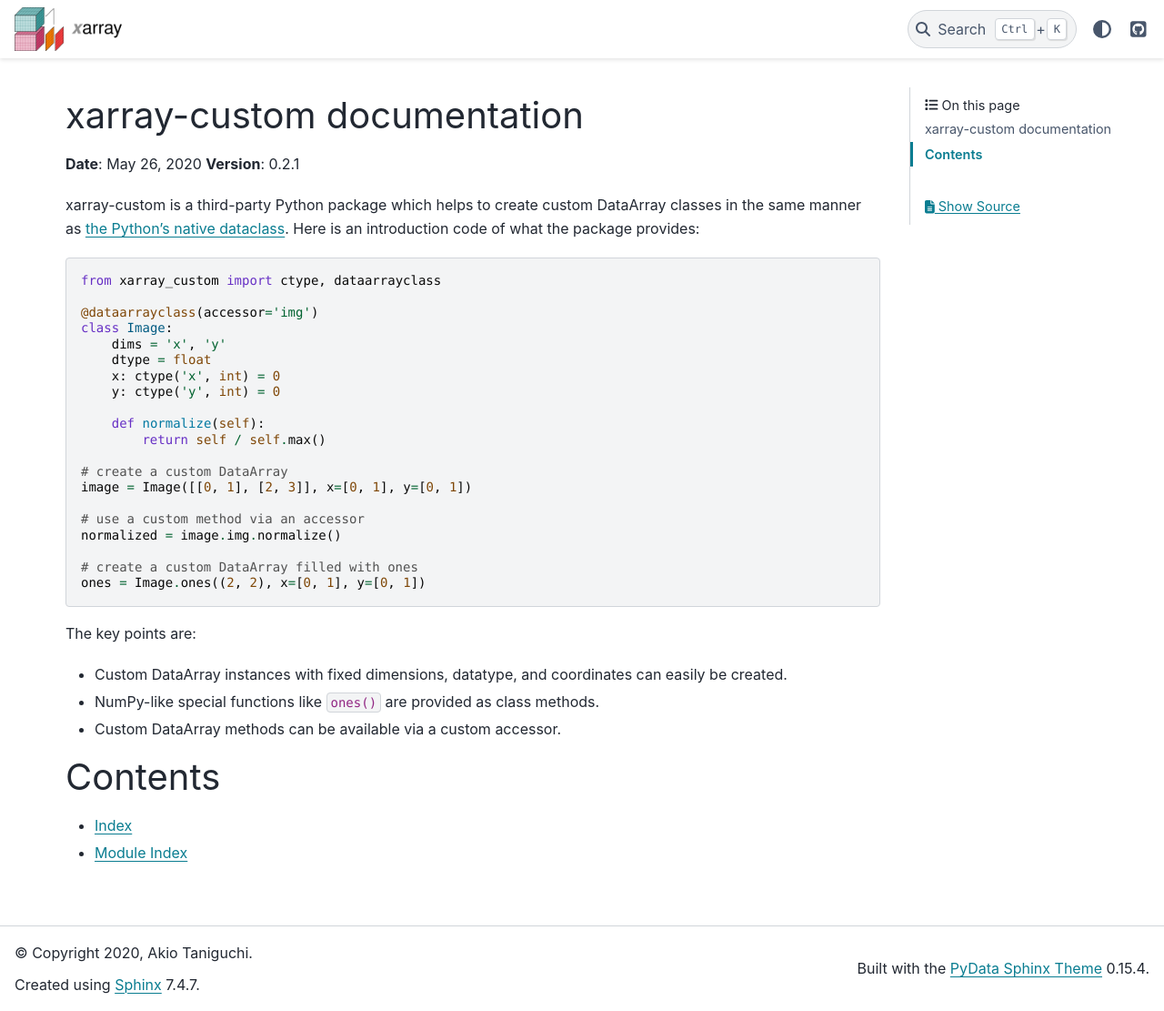
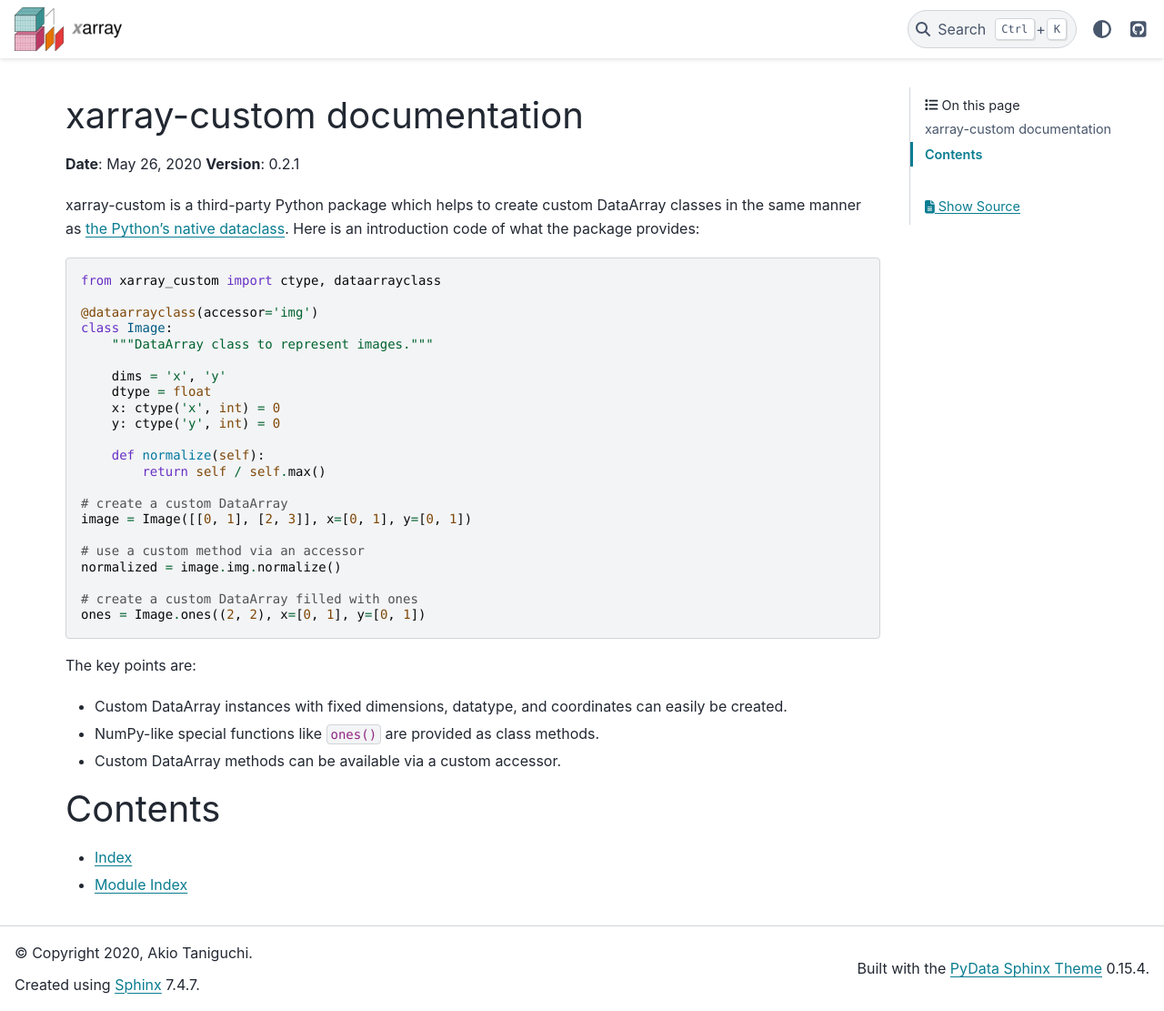
Before and after one commit to astropenguin/xarray-custom, a Sphinx documentation site: the page built from docs/index.rst, in a window 1280 px wide and 1111 px high. Shown: the whole window at 91% size. Built offline with Sphinx 7.4.7 and the PyData theme 0.15.4, drawn with Linux system fonts in a browser that asks for light colours.

Commit message:
#4 Update example code

```diff
--- a/docs/index.rst
+++ b/docs/index.rst
@@ -19,6 +19,8 @@
 
     @dataarrayclass(accessor='img')
     class Image:
+        """DataArray class to represent images."""
+
         dims = 'x', 'y'
         dtype = float
         x: ctype('x', int) = 0
```
Also changed, not shown: README.md (+2 -0 lines).
